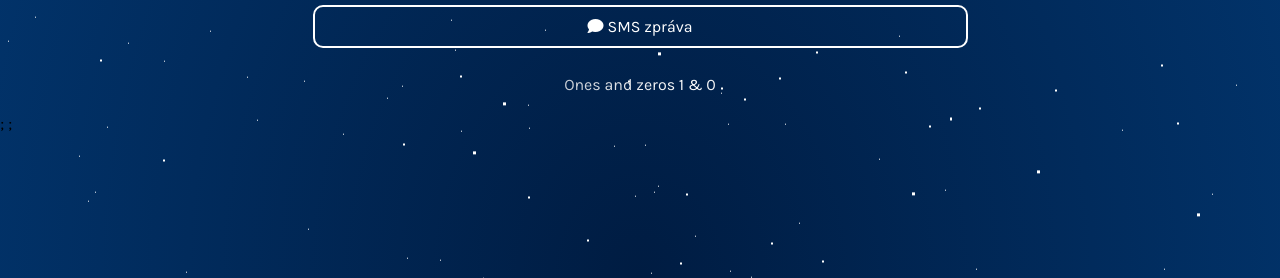
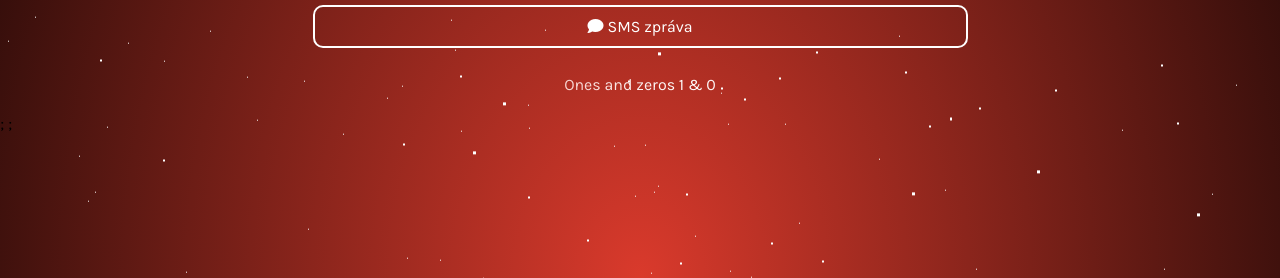
Before and after one commit to pascaljura/link-tree, a plain HTML site: page pascal.jura/index.html in a window 1280 px wide. Shown: the part 522-800 px from the top of the page. Drawn offline with Linux system fonts and the light colour scheme.

Commit message:
oprava CSS

```diff
--- a/pascal.jura/style.css
+++ b/pascal.jura/style.css
@@ -1,8 +1,8 @@
 @import url("https://fonts.googleapis.com/css?family=Karla:400,700&display=swap");
 
 :root {
-  --bgColor: #001c42;
-  --bgColor2: #023a76;
+  --bgColor: #da3a2c;
+  --bgColor2: #000;
   --accentColor: #ffffff;
   --font: "Karla", sans-serif;
   --delay: 0.3s;
```
Also changed, not shown: 2 other files.
